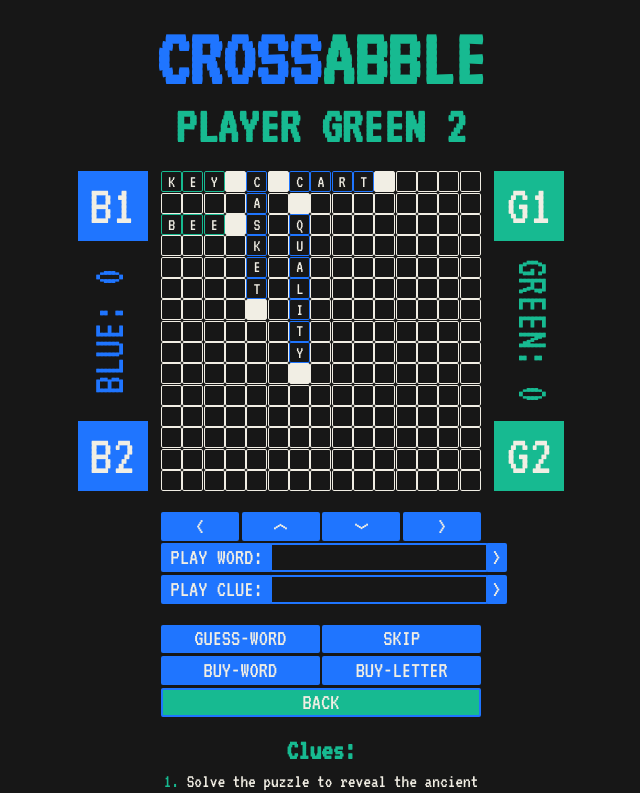
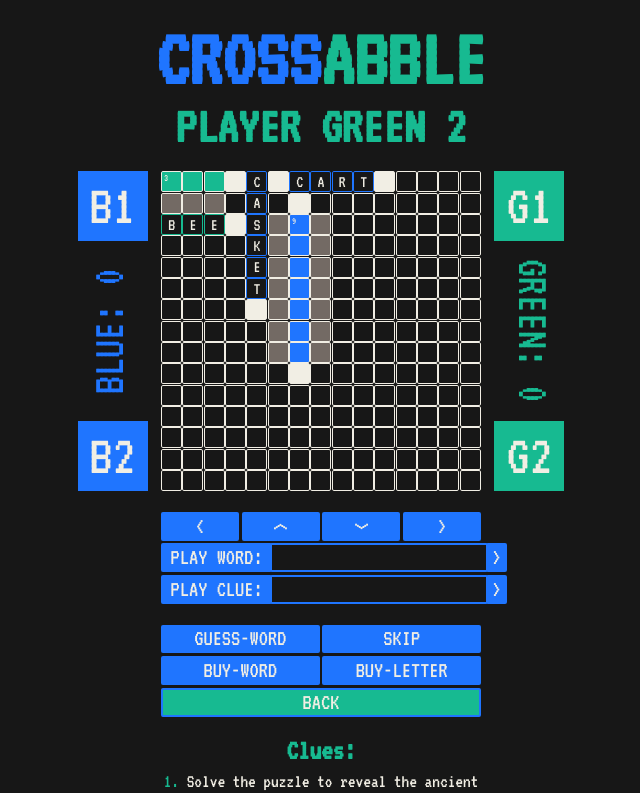
Before and after one commit to Lab-Accident/crossabble, a React (Vite) app in the folder client/: page /play in a window 1280 px wide. Shown: the top 793 px of the page, without its empty margins (319-959 px from the left). Built offline with nearby package versions, Linux system fonts and the light colour scheme.

Commit message:
arrow keys for selecting

```diff
--- a/client/src/App.jsx
+++ b/client/src/App.jsx
@@ -12,8 +12,9 @@ import GameListScreen from './pages/GameListScreen';
 
 export const CurrentMenuContext = React.createContext();
 export const UsersContext = React.createContext();
-export const clueContext = React.createContext();
-export const publicGridContext = React.createContext();
+export const PublicGridContext = React.createContext();
+export const CurrentSelectionContext = React.createContext();
+
 
 const App = () => {
 
@@ -28,8 +29,8 @@ const App = () => {
   unguessedWords.sort((a, b) => a.num - b.num);
 
   let publicWords = [
-    getPublicWordByClueNum(9, 'QUALITY'),
-    getPublicWordByClueNum(3, 'KEY'),
+    // getPublicWordByClueNum(9, 'QUALITY'),
+    // getPublicWordByClueNum(3, 'KEY'),
     getPublicWordByClueNum(4, 'CASKET'),
     getPublicWordByClueNum(5, 'CART'),
     getPublicWordByClueNum(1, 'BEE'),
@@ -81,12 +82,14 @@ const App = () => {
   const [currentMenu, setCurrentMenu] = useState('play-word');
   const [usersTeam, setUsersTeam] = useState('T2');
   const [usersPlayer, setUsersPlayer] = useState('P2');
+  const [currentSelection, setCurrentSelection] = useState([]);
 
   return (
     <>
     <CurrentMenuContext.Provider value={{ currentMenu, setCurrentMenu }}>
       <UsersContext.Provider value={{ usersTeam, setUsersTeam, usersPlayer, setUsersPlayer }}>
-        <publicGridContext.Provider value={{ publicGrid, unguessedWords, publicWords }}>
+        <PublicGridContext.Provider value={{ publicGrid, unguessedWords, publicWords }}>
+          <CurrentSelectionContext.Provider value={{ currentSelection, setCurrentSelection }}>
             <PlayScreen />
 
             {/* <BrowserRouter>
@@ -96,8 +99,8 @@ const App = () => {
               <Route path="/games" element={GameListScreen} />
             </Routes>
             </BrowserRouter>     */}
-
-        </publicGridContext.Provider>
+          </CurrentSelectionContext.Provider>
+        </PublicGridContext.Provider>
       </UsersContext.Provider>
     </CurrentMenuContext.Provider>
     </>
--- a/client/src/components/ClueList.jsx
+++ b/client/src/components/ClueList.jsx
@@ -1,11 +1,11 @@
 import React, { useContext } from 'react';
 import {UsersContext } from '../App';
 import { WordData, PublicWord } from './Word';
-import { publicGridContext } from '../App';
+import { PublicGridContext } from '../App';
 
 function ClueList() {
   const { usersTeam } = useContext(UsersContext);
-  const { unguessedWords } = useContext(publicGridContext);
+  const { unguessedWords } = useContext(PublicGridContext);
 
   return (
     <>
--- a/client/src/components/GridData.jsx
+++ b/client/src/components/GridData.jsx
@@ -2,12 +2,12 @@ const NUM_GRID_CELLS = getComputedStyle(document.documentElement).getPropertyVal
 
 class CellData {
     constructor({ row, col, down, letter='', num=0, owningTeam='', state='empty' }) {
-        this.row = row; //int, 0-indexed
-        this.col = col; //int, 0-indexed
-        this.letter =  ''; //string of length 1 or '
-        this.num = 0; //int, 1-indexed, 0 for no number
-        this.owningTeam = owningTeam; // 'team1', 'team2', or ''
-        this.state = state; // 'empty', 'guessed', 'unguessed', 'temp-block', 'block'
+        this.row = row;                 //int, 0-indexed
+        this.col = col;                 //int, 0-indexed
+        this.letter =  '';              //string of length 1 or ''
+        this.num = 0;                   //int, 1-indexed, 0 for no number
+        this.owningTeam = owningTeam;   // 'team1', 'team2', or '', only for unguessed/guessed
+        this.state = state;             // 'empty', 'guessed', 'unguessed', 'temp-block', 'block'
 
         if (typeof letter === 'string' && (letter.length === 1 || letter.length === 0) && (/^[a-zA-Z]*$/).test(letter.toUpperCase())) {
             this.letter = letter.toUpperCase();
@@ -263,19 +263,16 @@ class GridData {
     removeTempBlock(row, col) {
         // check all adjacent CellDatas for unguessed CellDatas
         if (row > 0) {
-            console.log('     -1', row-1, col)
             if (this.GridData[row - 1][col].state === 'unguessed') {
                 return;
             }
         }
         if (row + 1 < NUM_GRID_CELLS) {
-            console.log('    -2', row+1, col)
             if (this.GridData[row + 1][col].state === 'unguessed') {
                 return;
             }
         }
         if (col > 0) {
-            console.log('     -3', row, col-1)
             if (this.GridData[row][col - 1].state === 'unguessed') {
                 return;
             }
--- a/client/src/components/Word.jsx
+++ b/client/src/components/Word.jsx
@@ -3,37 +3,34 @@ const NUM_GRID_CELLS = getComputedStyle(document.documentElement).getPropertyVal
 class WordData {
     constructor({ clue, team, row, col, num, down, length }) {
         //clue
-        this.clue = clue; //string
-        this.num = num; //int, 1-indexed, 0 for no number
+        this.clue = clue;           //string
+        this.num = num;             //int, 1-indexed, 0 for no number
 
         //owner
-        if (team === 'T1') {
-            this.team = 'team1';
-        }
-        else if (team === 'T2') {
-            this.team = 'team2';
-        }
-        else {
-            this.team = team; // 'team1' or 'team2'
-        }
+        this.team = team;           // 'team1' or 'team2'
 
         //position
-        this.row = row; //int, 0-indexed
-        this.col = col; //int, 0-indexed
-        this.down = down; //bool (true if down, false if across)
+        this.row = row;             //int, 0-indexed
+        this.col = col;             //int, 0-indexed
+        this.down = down;           //bool (true if down, false if across)
 
         //length
-        this.length = length; //int
+        this.length = length;       //int
 
         if (this.length + this.row > NUM_GRID_CELLS - 1 || this.length + this.col > NUM_GRID_CELLS - 1) {
             console.warn(`Word length exceeds grid dimensions.`);
             this.logWordData();
         }
 
-        if (this.team !== 'team1' && this.team !== 'team2') {
+        if (this.team === 'T1') {
+            this.team = 'team1';
+        } else if (this.team === 'T2') {
+            this.team = 'team2';
+        } else if (this.team !== 'team1' && this.team !== 'team2') {
             console.warn(`Invalid team name.`);
             this.logWordData();
         }
+
         if (this.row < 0 || this.col < 0 || this.row >= NUM_GRID_CELLS || this.col >= NUM_GRID_CELLS) {
             console.warn(`Invalid position.`);
             this.logWordData();
--- a/client/src/components/cell.jsx
+++ b/client/src/components/cell.jsx
@@ -2,8 +2,9 @@ import React, { useContext, useEffect, useState } from 'react'
 import { UsersContext } from '../App';
 import { WordData, PublicWord } from './Word';
 import { GridData } from './GridData';
-import { publicGridContext } from '../App';
+import { PublicGridContext } from '../App';
 import { CurrentMenuContext } from '../App';
+import { CurrentSelectionContext } from '../App';
 
 function Cell({ row, col }) {
 
@@ -17,7 +18,7 @@ function Cell({ row, col }) {
   const MIN_GRID_SIZE = getComputedStyle(document.documentElement).getPropertyValue('--min-grid-size').replace('px', '').replace('#', '');
 
   const { usersTeam } = useContext(UsersContext);
-  const selectedByTeam = usersTeam; // alias to distinguish between owning and selecting team
+  const teamSelectedBy = usersTeam; // alias to distinguish between owning and selecting team
 
   const [cellSize, setCellSize] = useState(() => {
     const gridContainerSize = Math.max(MIN_GRID_SIZE, document.documentElement.clientHeight * 0.4);
@@ -66,12 +67,14 @@ function Cell({ row, col }) {
   /* Game Logic */
   //////////////////////////////////////////////////////////////
 
-  const { publicGrid } = useContext(publicGridContext);
+  const { publicGrid } = useContext(PublicGridContext);
+  const { currentSelection, setCurrentSelection } = useContext(CurrentSelectionContext);
 
   const [letter, setLetter] = useState(''); // string of length 1 or ''
   const [num, setNum] = useState(0); // 0 for no number
   const [owningTeam, setOwningTeam] = useState(''); // 'team1', 'team2', or ''
   const [state, setState] = useState('empty'); // empty, guessed, unguessed, temp-block, block
+  const [selected, setSelected] = useState(''); // selected or ''
 
   useEffect(() => {
     const handleUpdate = () => {
@@ -87,6 +90,78 @@ function Cell({ row, col }) {
     };
   }, [publicGrid[row]?.[col]]);
 
+  useEffect(() => {
+    setCurrentSelection(currentSelection);
+    if (currentSelection.length === 0) {
+      setSelected('');
+    } else {
+      const selected = currentSelection.some(cell => cell.row === row && cell.col === col);
+      setSelected(selected ? 'selected' : '');
+    }
+  }, [currentSelection]);
+
+  // const toggleSelection = () => {
+  //   setSelected((selected === '' ? 'selected' : ''));
+  // };
+
+  const addToSelectedOnClick = () => {
+    const selected = currentSelection.some(cell => cell.row === row && cell.col === col);
+    if (selected) {
+      setCurrentSelection(currentSelection.filter(cell => cell.row !== row || cell.col !== col));
+    } else {
+      setCurrentSelection([...currentSelection, { row: row, col: col }]);
+    }
+  }
+
+  const changeSelectedOnClick = () => {
+    const selected = currentSelection.some(cell => cell.row === row && cell.col === col);
+    if (selected) {
+      setCurrentSelection([]);
+    } else {
+      setCurrentSelection([{ row: row, col: col }]);
+    }
+  }
+
+  useEffect(() => {
+    const handleKeyDown = (event) => {
+      const ARROW_UP = 38;
+      const ARROW_DOWN = 40;
+      const ARROW_LEFT = 37;
+      const ARROW_RIGHT = 39;
+
+      let { row, col } = currentSelection[0];
+
+      switch (event.keyCode) {
+        case ARROW_UP:
+          row = Math.max(0, row - 1);
+          event.preventDefault();
+          break;
+        case ARROW_DOWN:
+          row = Math.min(NUM_GRID_CELLS - 1, row + 1);
+          event.preventDefault();
+          break;
+        case ARROW_LEFT:
+          col = Math.max(0, col - 1);
+          event.preventDefault();
+          break;
+        case ARROW_RIGHT:
+          col = Math.min(NUM_GRID_CELLS - 1, col + 1);
+          event.preventDefault();
+          break;
+        default:
+          return;
+      }
+
+      setCurrentSelection([{ row, col }]);
+    };
+
+    window.addEventListener('keydown', handleKeyDown);
+
+    return () => {
+      window.removeEventListener('keydown', handleKeyDown);
+    };
+  }, [currentSelection]);
+
 
   //////////////////////////////////////////////////////////////
   /* HTML */
@@ -94,8 +169,7 @@ function Cell({ row, col }) {
 
   return (
     <div>
-      {publicGrid.logGridStatePretty()}
-      <button className={`cell ${currentMenu} ${owningTeam} ${state} ${selectedByTeam}`} style={getCellSize(cellSize)}>
+      <button className={`cell ${selected} ${currentMenu} ${owningTeam} ${state} ${teamSelectedBy}`} style={getCellSize(cellSize)} onClick={changeSelectedOnClick} >
         {num !== 0 && <span className="num" style={{ ...getNumTextStyle(cellSize)}}>{num}</span>}
         <span className="letter" style={{ ...getLetterTextStyle(cellSize)}}>{letter}</span>
       </button>
--- a/client/src/styles/cell.scss
+++ b/client/src/styles/cell.scss
@@ -24,6 +24,10 @@ $CELL_NORMAL_BORDER: 0.05rem solid;
     margin: 0;
     align-items: center;
     cursor: pointer;
+
+    :focus {
+      outline: none;
+    }
 
     .num {
         position: absolute;
@@ -52,10 +56,10 @@ $CELL_NORMAL_BORDER: 0.05rem solid;
       background-color: transparent;
       &.play-word {
         cursor: pointer;
-        &.T1:hover {
+        &.T1:hover, &.T1.selected {
           border: $COLOR_TEAM_1 $CELL_BOLD_BORDER;
         }
-        &.T2:hover {
+        &.T2:hover, &.T2.selected {
             border: $COLOR_TEAM_2 $CELL_BOLD_BORDER;
         }
       }
@@ -71,10 +75,10 @@ $CELL_NORMAL_BORDER: 0.05rem solid;
       }
       &.guess-word, &.buy-letter {
         cursor: pointer;
-        &.T1:hover {
+        &.T1:hover, &.T1.selected {
           border: $COLOR_TEAM_1_LIGHTER $CELL_BOLD_BORDER;
         }
-        &.T2:hover {
+        &.T2:hover, &.T2.selected {
           border: $COLOR_TEAM_2_LIGHTER $CELL_BOLD_BORDER;
         }
       }
```
Also changed, not shown: client/src/styles/cell.css (+7 -4 lines). Lines whose indentation alone changed are shown as unchanged.
